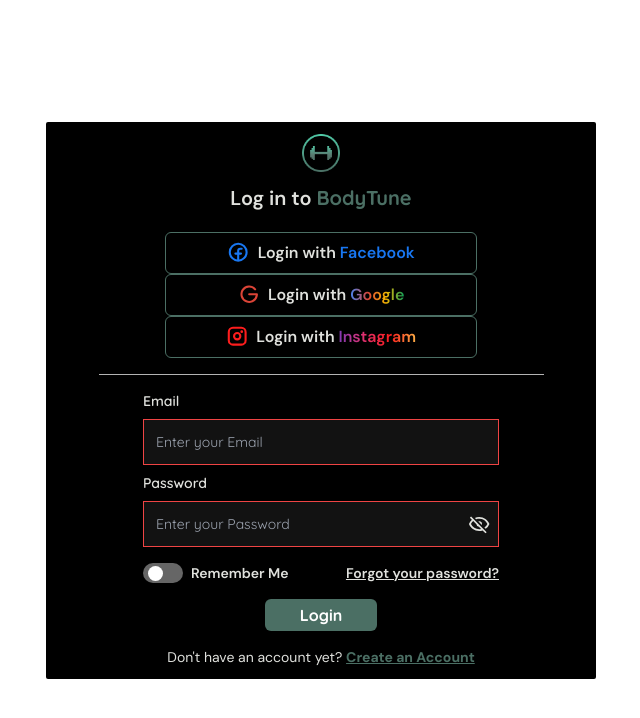
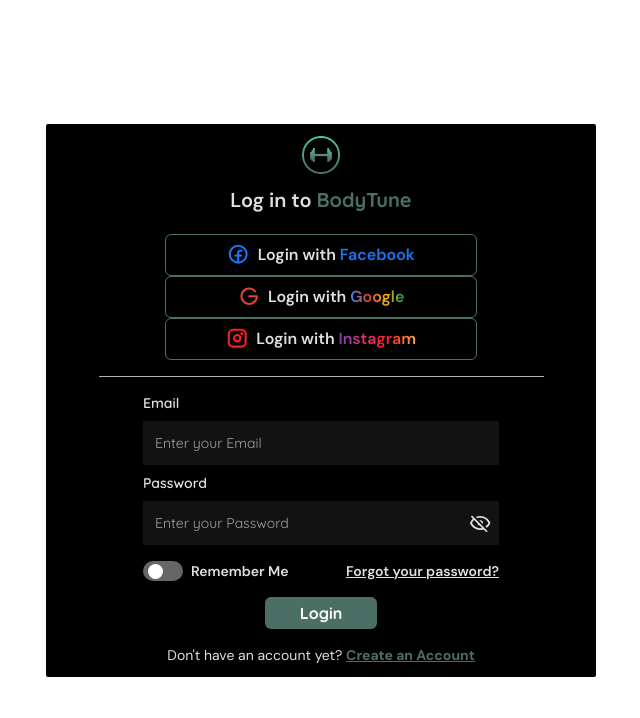
Before and after one commit to Inosensey/BodyTune, a Next.js app: page /login in a window 1280 px wide. Shown: the top 718 px of the page, without its empty margins (319-959 px from the left). Built offline with nearby package versions, Linux system fonts and the light colour scheme.

Commit message:
Added validation for email and password inputs.

```diff
--- a/components/authComponents/signIn/SignIn.tsx
+++ b/components/authComponents/signIn/SignIn.tsx
@@ -8,12 +8,16 @@ import Image from "next/image";
 import ThirdPartyLogin from "@/components/authComponents/ThirdPartyLogin";
 import { Input } from "@/components/reusableComponent/formInputs/input";
 
+// Utils
+import FormValidation from "@/utils/validation";
+
 // Icons
 import PhFacebookLogoBold from "@/icons/PhFacebookLogoBold";
 import PhGoogleLogoBold from "@/icons/PhGoogleLogoBold";
 import PhInstagramLogoBold from "@/icons/PhInstagramLogoBold";
 
 // Types
+import { validation } from "@/types/inputTypes";
 interface credentials {
   email: string;
   password: string;
@@ -29,11 +33,25 @@ const SignIn = () => {
   const [credentials, setCredentials] =
     useState<credentials>(credentialsInitial);
   const [rememberMe, setRememberMe] = useState<boolean>(false);
+  const [validation, setValidation] = useState<validation>({
+    valid: null,
+    validationMessage: "",
+    validationName: "",
+  });
 
   // Events
   const toggleRememberMe = () => setRememberMe(!rememberMe);
   const inputOnChange = (event: React.ChangeEvent<HTMLInputElement>) => {
     const { name, value } = event.target;
+
+    const validationParams = {
+      value: value,
+      stateName: name,
+    };
+
+    const result: validation = FormValidation(validationParams);
+
+    setValidation(result);
 
     setCredentials((prev) => ({ ...prev, [name]: value }));
   };
@@ -107,6 +125,8 @@ const SignIn = () => {
               label="Email"
               onChange={inputOnChange}
               autoComplete="off"
+              valid={validation.valid}
+              validationMessage={validation.validationMessage}
             />
           </div>
           <div className="w-full relative">
@@ -119,6 +139,7 @@ const SignIn = () => {
               label="Password"
               onChange={inputOnChange}
               autoComplete="off"
+              valid={null}
             />
           </div>
         </form>
```
